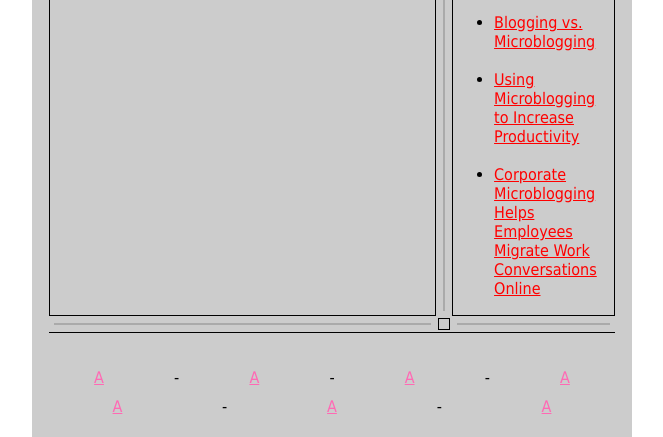
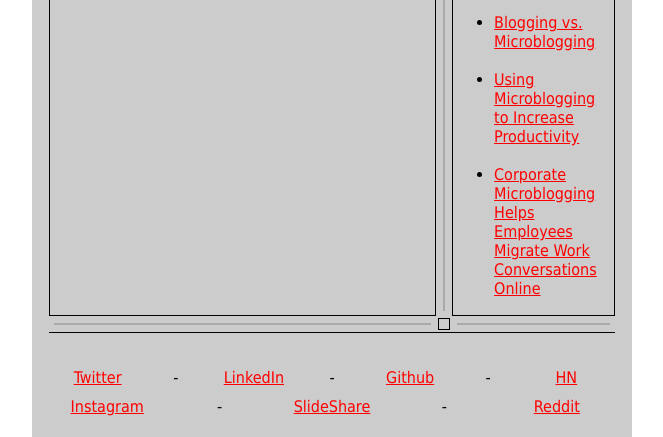
Before and after one commit to johnSerrano/blogberry, a plain HTML site: page index.html in a window 1280 px wide. Shown: the part 928-1365 px from the top of the page, without its empty margins (308-971 px from the left). Drawn offline with Linux system fonts and the light colour scheme.

Commit message:
populated links on bottom of newsletter

```diff
--- a/index.html
+++ b/index.html
@@ -145,26 +145,26 @@ Request My Beta Invite!
 <footer>
 <table style="width: 100%; text-align: center;">
 <tr>
-<td>
-<a href="">A</a>
+<td width="15%">
+<a href="https://twitter.com/johnserrano2">Twitter</a>
 </td>
-<td>
+<td width="10%">
 -
 </td>
-<td>
-<a href="">A</a>
+<td width="15%">
+<a href="https://www.linkedin.com/pub/john-serrano/87/2a9/2ab">LinkedIn</a>
 </td>
-<td>
+<td width="10%">
 -
 </td>
-<td>
-<a href="">A</a>
+<td width="15%">
+<a href="https://github.com/johnserrano">Github</a>
 </td>
-<td>
+<td width="10%">
 -
 </td>
-<td>
-<a href="">A</a>
+<td width="15%">
+<a href="https://news.ycombinator.com/user?id=j_h_s">HN</a>
 </td>
 </tr>
 </table>
@@ -172,20 +172,20 @@ Request My Beta Invite!
 <td colspan=3>
 <table style="width: 100%; text-align: center;">
 <tr>
-<td>
-<a href="">A</a>
+<td width="20%">
+<a href="https://www.instagram.com/johnserrano404/">Instagram</a>
 </td>
-<td>
+<td width="20%">
 -
 </td>
-<td>
-<a href="">A</a>
+<td width="20%">
+<a href="http://www.slideshare.net/johnserrano404">SlideShare</a>
 </td>
-<td>
+<td width="20%">
 -
 </td>
-<td>
-<a href="">A</a>
+<td width="20%">
+<a href="https://www.reddit.com/user/j_h_s">Reddit</a>
 </td>
 
 </td>
```
